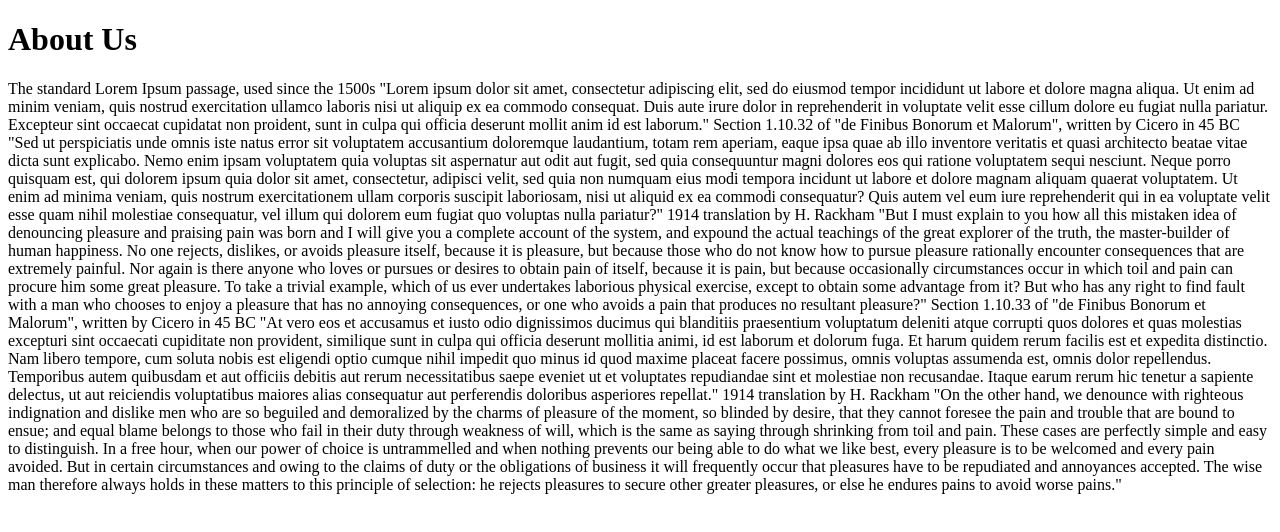
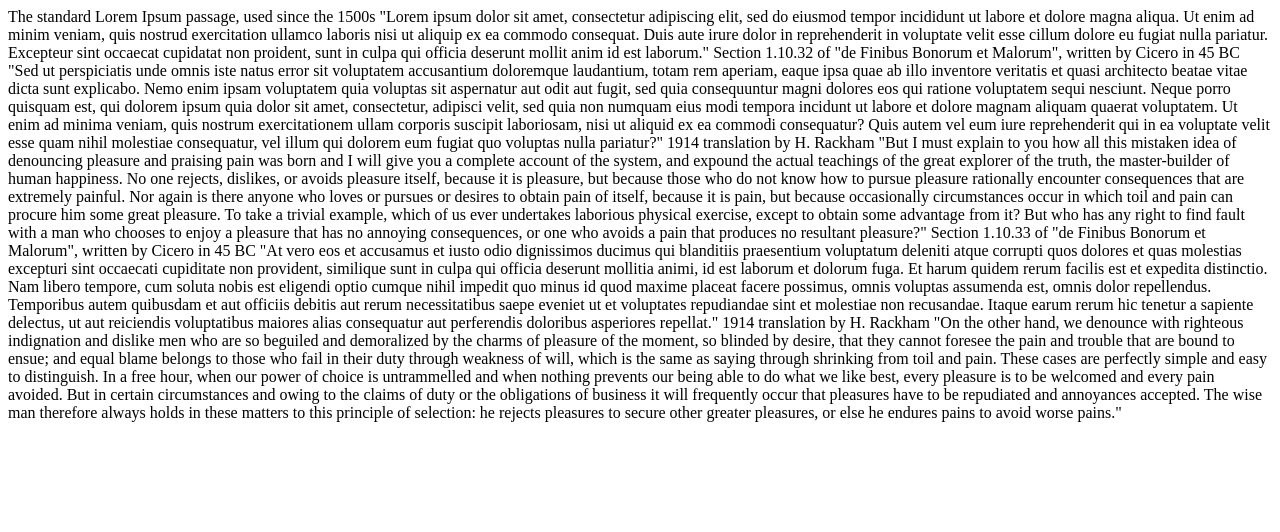
Before and after one commit to santosh-vishwakarma-sts/m-housie, a plain HTML site: page about-us.html in a window 1280 px wide. Drawn offline with Linux system fonts and the light colour scheme.

Commit message:
remove title

```diff
--- a/about-us.html
+++ b/about-us.html
@@ -4,7 +4,6 @@
 <title>About Us</title>
 </head>
 <body>
-	<h1>About Us</h1>
 The standard Lorem Ipsum passage, used since the 1500s
 "Lorem ipsum dolor sit amet, consectetur adipiscing elit, sed do eiusmod tempor incididunt ut labore et dolore magna aliqua. Ut enim ad minim veniam, quis nostrud exercitation ullamco laboris nisi ut aliquip ex ea commodo consequat. Duis aute irure dolor in reprehenderit in voluptate velit esse cillum dolore eu fugiat nulla pariatur. Excepteur sint occaecat cupidatat non proident, sunt in culpa qui officia deserunt mollit anim id est laborum."
 
```
